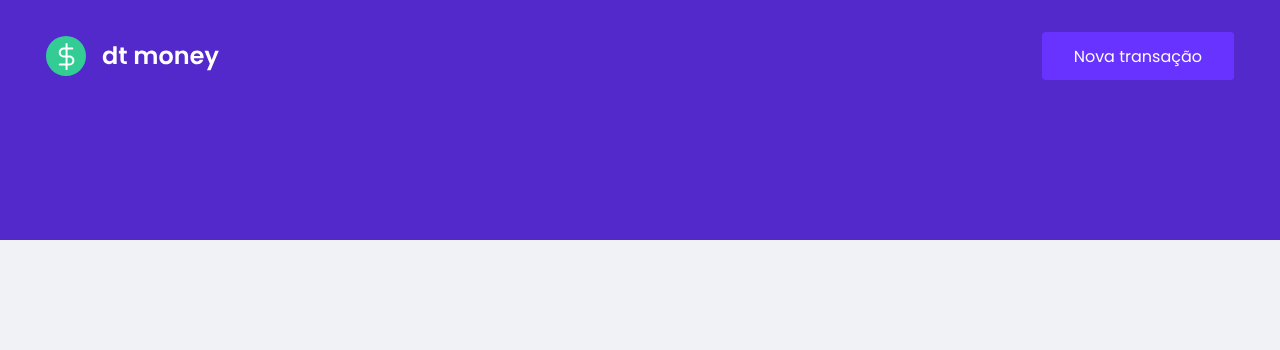
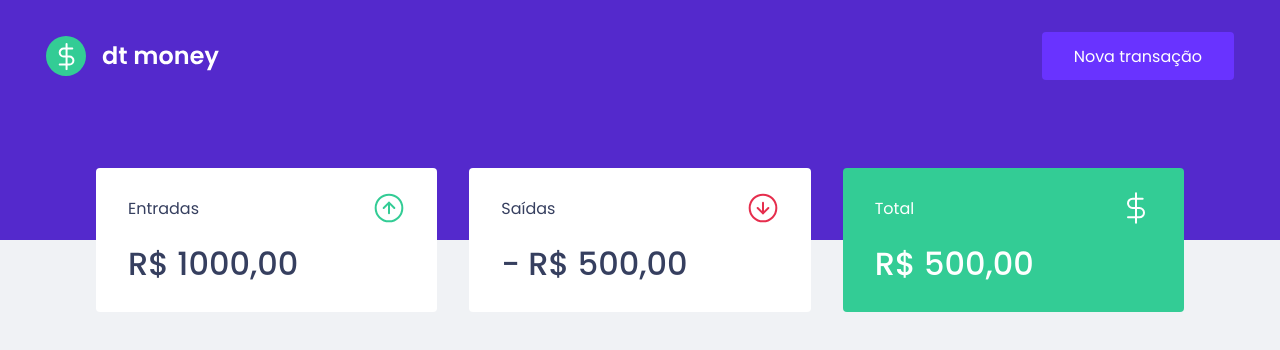
Before and after one commit to RennanD/dtmoney, a React (Create React App) app: page / in a window 1280 px wide. Shown: the top 350 px of the page. Built offline with nearby package versions, Linux system fonts and the light colour scheme.

Commit message:
feat: Create Summary component

```diff
--- a/public/index.html
+++ b/public/index.html
@@ -6,7 +6,7 @@
     <meta charset="utf-8" />
     <link rel="shortcut icon" href="favicon.png" type="image/x-icon">
     <meta name="viewport" content="width=device-width, initial-scale=1" />
-    <link href="https://fonts.googleapis.com/css2?family=Poppins:wght@400;600&display=swap" rel="stylesheet">
+    <link href="https://fonts.googleapis.com/css2?family=Poppins:wght@400;500;600&display=swap" rel="stylesheet">
     <meta
       name="description"
       content="Web site created using create-react-app"
--- a/src/App.tsx
+++ b/src/App.tsx
@@ -1,10 +1,12 @@
 import { Header } from './components/Header';
+import { Dashboard } from './pages/Dashboard';
 import { GlobalStyle } from './styles/global';
 
 export function App(): JSX.Element {
   return (
     <>
       <Header />
+      <Dashboard />
       <GlobalStyle />
     </>
   );
--- /dev/null
+++ b/src/components/Summary/index.tsx
@@ -0,0 +1,33 @@
+import { Container } from './styles';
+
+import incomeImg from '../../assets/income.svg';
+import outcomeImg from '../../assets/outcome.svg';
+import totalImg from '../../assets/total.svg';
+
+export function Summary(): JSX.Element {
+  return (
+    <Container>
+      <div>
+        <header>
+          <p>Entradas</p>
+          <img src={incomeImg} alt="income" />
+        </header>
+        <strong>R$ 1000,00</strong>
+      </div>
+      <div>
+        <header>
+          <p>Saídas</p>
+          <img src={outcomeImg} alt="Saídas" />
+        </header>
+        <strong>- R$ 500,00</strong>
+      </div>
+      <div className="total-card">
+        <header>
+          <p>Total</p>
+          <img src={totalImg} alt="Total" />
+        </header>
+        <strong>R$ 500,00</strong>
+      </div>
+    </Container>
+  );
+}
--- /dev/null
+++ b/src/components/Summary/styles.ts
@@ -0,0 +1,34 @@
+import styled from 'styled-components';
+
+export const Container = styled.div`
+  display: grid;
+  grid-template-columns: repeat(3, 1fr);
+  gap: 2rem;
+  margin-top: -7rem;
+
+  div {
+    background: var(--white);
+    padding: 1.5rem 2rem;
+    border-radius: 0.25rem;
+    color: var(--title);
+
+    header {
+      display: flex;
+      align-items: center;
+      justify-content: space-between;
+    }
+
+    strong {
+      display: block;
+      margin-top: 1rem;
+      font-size: 2rem;
+      font-weight: 500;
+      line-height: 3rem;
+    }
+
+    &.total-card {
+      background: var(--green);
+      color: var(--white);
+    }
+  }
+`;
--- /dev/null
+++ b/src/pages/Dashboard/index.tsx
@@ -0,0 +1,10 @@
+import { Summary } from '../../components/Summary';
+import { Container } from './styles';
+
+export function Dashboard(): JSX.Element {
+  return (
+    <Container>
+      <Summary />
+    </Container>
+  );
+}
--- /dev/null
+++ b/src/pages/Dashboard/styles.ts
@@ -0,0 +1,8 @@
+import styled from 'styled-components';
+
+export const Container = styled.main`
+  max-width: 1120px;
+  width: 100%;
+  margin: 0 auto;
+  padding: 2.5rem 1rem;
+`;
--- a/src/styles/global.ts
+++ b/src/styles/global.ts
@@ -7,8 +7,8 @@
   --green: #33CC95;
   --red: #E62E4D;
   --white: #FFFFFF;
-  --titles: #363F5F;
-  --texts: #969CB3;
+  --title: #363F5F;
+  --text: #969CB3;
   --background: #F0F2F5;
   }
 
```
